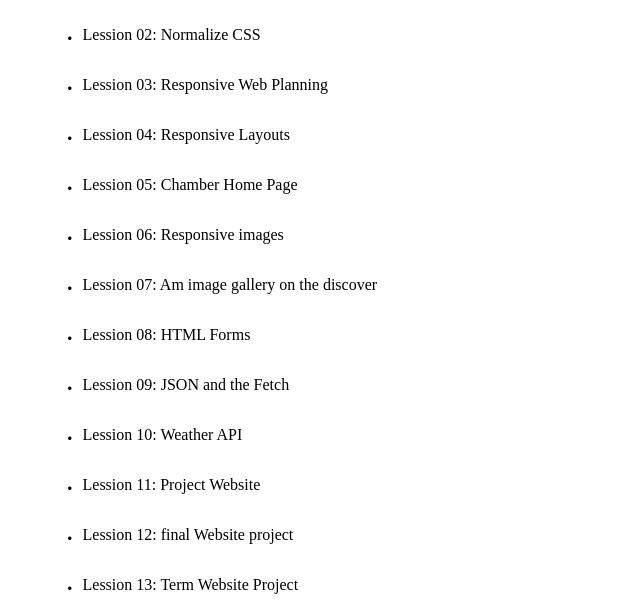
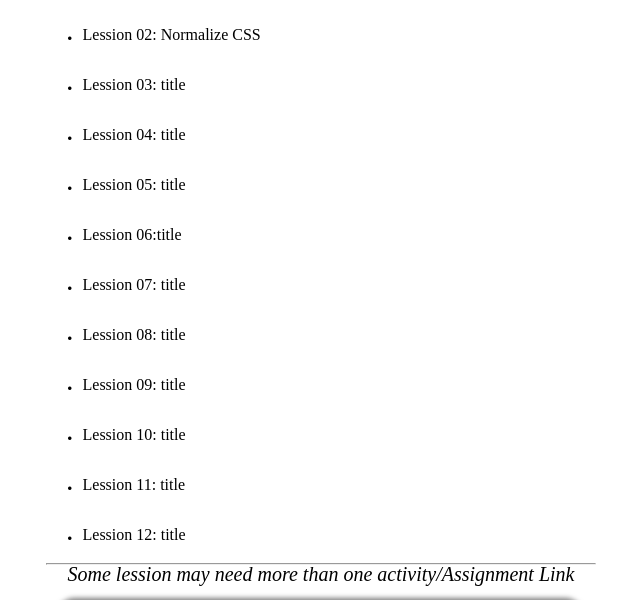
Before and after one commit to peterotim/wdd230, a plain HTML site: page week 01/indext.html in a window 1280 px wide. Shown: the part 329-929 px from the top of the page, without its empty margins (2-642 px from the left). Drawn offline with Linux system fonts and the light colour scheme.

Commit message:
yes just commit

```diff
--- a/week 01/indext.html
+++ b/week 01/indext.html
@@ -21,24 +21,20 @@
       </div>
       <h1>WDD 230: Assigment Portal</h1>
       <hr>
-
       <div class="content-section">
         <p><span class="doted">.</span> Lession 02: Normalize CSS</p>
-        <p><span class="doted">.</span> Lession 03: Responsive Web Planning</p>
-        <p><span class="doted">.</span> Lession 04: Responsive Layouts</p>
-        <p><span class="doted">.</span> Lession 05: Chamber Home Page</p>
-        <p><span class="doted">.</span> Lession 06: Responsive images</p>
-        <p><span class="doted">.</span> Lession 07: Am image gallery on the discover</p>
-        <p><span class="doted">.</span> Lession 08: HTML Forms</p>
-        <p><span class="doted">.</span> Lession 09: JSON and the Fetch</p>
-        <p><span class="doted">.</span> Lession 10: Weather API</p>
-        <p><span class="doted">.</span> Lession 11: Project Website</p>
-        <p><span class="doted">.</span> Lession 12: final Website project</p>
-        <p><span class="doted">.</span> Lession 13: Term Website Project</p>
-        <p><span class="doted">.</span> Lession 14: Final Site Project</p>
+        <p><span class="doted">.</span> Lession 03: title</p>
+        <p><span class="doted">.</span> Lession 04: title</p>
+        <p><span class="doted">.</span> Lession 05: title</p>
+        <p><span class="doted">.</span> Lession 06:title </p>
+        <p><span class="doted">.</span> Lession 07: title</p>
+        <p><span class="doted">.</span> Lession 08: title</p>
+        <p><span class="doted">.</span> Lession 09: title</p>
+        <p><span class="doted">.</span> Lession 10: title</p>
+        <p><span class="doted">.</span> Lession 11: title</p>
+        <p><span class="doted">.</span> Lession 12: title</p>
       </div>
       <hr>
-
       <div class="footer-section">
         <p class="footer-text">Some lession may need more than one activity/Assignment Link</p>
         <div class="footer">
```
